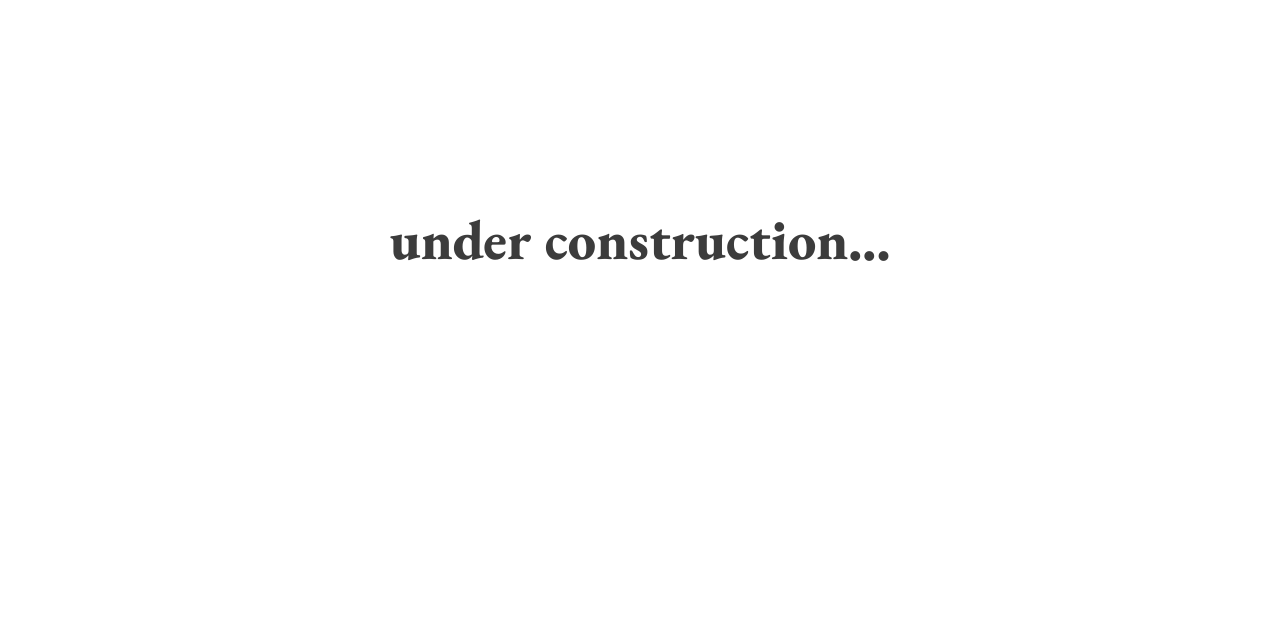
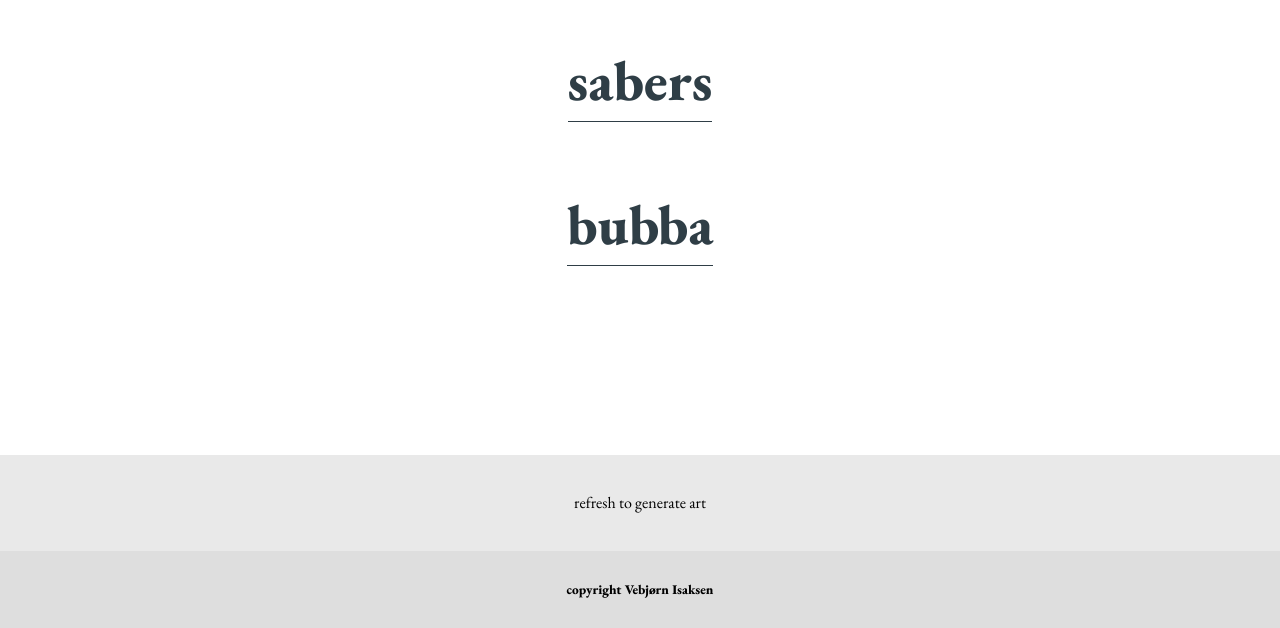
Before and after one commit to vebits/vebits-codes, a React (Create React App) app: page / in a window 1280 px wide. Shown: the part 172-800 px from the top of the page. Built offline with nearby package versions, Linux system fonts and the light colour scheme; what chromotome would draw is missing.

Commit message:
legger til bubba

```diff
--- a/src/App.js
+++ b/src/App.js
@@ -10,8 +10,10 @@ import { createGlobalStyle } from "styled-components";
 
 import Home from "Home";
 import NotFound from "NotFound";
+import Footer from "Footer";
 
 import Sabers from "sabers/Sabers";
+import Bubba from "bubba/Bubba";
 
 const GlobalStyle = createGlobalStyle`
   * {
@@ -60,9 +62,11 @@ function App() {
         <Switch>
           <Route exact path="/" component={Home} />
           <Route exact path="/sabers" component={Sabers} />
+          <Route exact path="/bubba" component={Bubba} />
           <Route path="/404" component={NotFound} />
           <Redirect to="/404" />
         </Switch>
+        <Footer />
       </BrowserRouter>
     </>
   );
--- /dev/null
+++ b/src/Footer.js
@@ -0,0 +1,58 @@
+import React from "react";
+import { Link } from "react-router-dom";
+import styled, { css } from "styled-components";
+
+import { Colors } from "utils/constants";
+
+const FooterContainerTop = styled.section`
+  display: flex;
+  flex-direction: column;
+  align-items: center;
+  width: 100%;
+  padding: 8px 12px;
+  background-color: ${Colors.grey.light};
+`;
+
+const FooterContainerBottom = styled.section`
+  display: flex;
+  flex-direction: column;
+  align-items: center;
+  width: 100%;
+  padding: 8px 12px;
+  background-color: ${Colors.grey.light2};
+`;
+
+const TopFooter = styled.div`
+  display: flex;
+  justify-content: center;
+  align-items: center;
+  max-width: 1280px;
+  width: 100%;
+  min-height: 80px;
+`;
+
+const BottomFooter = styled.div`
+  display: flex;
+  align-items: center;
+  justify-content: center;
+  max-width: 1280px;
+  min-height: 40px;
+  width: 100%;
+`;
+
+function Footer() {
+  return (
+    <footer>
+      <FooterContainerTop>
+        <TopFooter>refresh to generate art</TopFooter>
+      </FooterContainerTop>
+      <FooterContainerBottom>
+        <BottomFooter>
+          <h5>copyright Vebjørn Isaksen</h5>
+        </BottomFooter>
+      </FooterContainerBottom>
+    </footer>
+  );
+}
+
+export default Footer;
--- a/src/Home.js
+++ b/src/Home.js
@@ -1,5 +1,8 @@
 import React from "react";
-import styled from "styled-components";
+import { Link } from "react-router-dom";
+import styled, { css } from "styled-components";
+
+import { Colors } from "utils/constants";
 
 const Page = styled.main`
   flex: 1;
@@ -16,10 +19,32 @@ const Title = styled.h2`
   margin-bottom: 24px;
 `;
 
+const StyledLink = css`
+  text-decoration: none;
+  color: ${Colors.palette.five};
+  border-bottom: solid 1px ${Colors.palette.five};
+  align-self: flex-start;
+  padding-bottom: 4px;
+  font-weight: 800;
+
+  :hover {
+    opacity: 0.7;
+  }
+`;
+
+const StyledRRLink = styled(Link)`
+  ${StyledLink}
+`;
+
 const Home = () => {
   return (
     <Page>
-      <Title noMargin>under construction...</Title>
+      <Title>
+        <StyledRRLink to="/sabers">sabers</StyledRRLink>
+      </Title>
+      <Title>
+        <StyledRRLink to="/bubba">bubba</StyledRRLink>
+      </Title>
     </Page>
   );
 };
--- /dev/null
+++ b/src/bubba/Bubba.js
@@ -0,0 +1,257 @@
+import React from "react";
+import styled from "styled-components";
+import Sketch from "react-p5";
+import * as tome from "chromotome";
+import Random from "utils/random";
+import { random_hash } from "utils/random";
+
+const Page = styled.main`
+  flex: 1;
+  display: flex;
+  flex-direction: column;
+  justify-content: center;
+  align-items: center;
+  padding: 64px 12px;
+  background-color: ${(props) => (props.inverted ? "black" : "white")};
+`;
+
+const Title = styled.h2`
+  font-size: 3.5rem;
+  color: ${(props) => (props.inverted ? "white" : "#3c3c3c")};
+  margin: 0;
+  margin-bottom: 24px;
+`;
+
+const tokenData = { hash: random_hash() };
+const seed = parseInt(tokenData.hash.slice(0, 16), 16);
+//const r = new Random(41126607537855070);
+const r = new Random(seed);
+const width = 1024;
+const height = 1024;
+const allPalettes = tome.getAll();
+const palette = allPalettes[r.random_int(0, allPalettes.length - 1)];
+const inverted = r.random_choice([0, 1]);
+
+const mastersColors = ["#1d5b2d", "#eeec1a", "#cd1b33"];
+
+function Bubba() {
+  const circles = [];
+  const dim = r.random_int(3, 4);
+  const cols = dim;
+  const rows = dim;
+
+  const setup = (p, canvasParentRef) => {
+    p.createCanvas(width, height, p.SVG).parent(canvasParentRef);
+    p.colorMode(p.HSB);
+    p.noLoop();
+    p.background(
+      p.color(palette.background ? palette.background : palette.colors[0])
+    );
+    //p.background(inverted === 1 ? 0 : 255);
+
+    for (let i = 1; i < cols + 1; i++) {
+      for (let j = 1; j < rows + 1; j++) {
+        circles.push(
+          new Pie(p, (i * width) / (cols + 1), (j * height) / (rows + 1))
+        );
+      }
+    }
+  };
+
+  const draw = (p) => {
+    for (let i = 0; i < cols * rows; i++) {
+      circles[i].render();
+    }
+
+    displayBorder(p, 12);
+  };
+
+  class Pie {
+    constructor(p, x, y) {
+      this.p = p;
+      this.x = x;
+      this.y = y;
+    }
+
+    render() {
+      const isPerfectCircle = r.random_between(0, 1) > 0.9 ? true : false;
+      let traits;
+
+      if (r.random_between(0, 1) < 0.9) {
+        this.p.push();
+        traits = this.getPieceTraits();
+        this.p.noStroke();
+        this.p.fill(this.p.color(traits[0]));
+        this.renderArc(8, 0, traits, isPerfectCircle, 0, this.p.PI / 4);
+        this.p.pop();
+      }
+
+      if (r.random_between(0, 1) < 0.9) {
+        this.p.push();
+        traits = this.getPieceTraits();
+        this.p.noStroke();
+        this.p.fill(this.p.color(traits[0]));
+        this.renderArc(
+          4,
+          4,
+          traits,
+          isPerfectCircle,
+          this.p.PI / 4,
+          this.p.PI / 2
+        );
+        this.p.pop();
+      }
+
+      if (r.random_between(0, 1) < 0.9) {
+        this.p.push();
+        traits = this.getPieceTraits();
+        this.p.noStroke();
+        this.p.fill(this.p.color(traits[0]));
+        this.renderArc(
+          -2,
+          3,
+          traits,
+          isPerfectCircle,
+          this.p.PI / 2,
+          (3 * this.p.PI) / 4
+        );
+        this.p.pop();
+      }
+
+      if (r.random_between(0, 1) < 0.9) {
+        this.p.push();
+        traits = this.getPieceTraits();
+        this.p.noStroke();
+        this.p.fill(this.p.color(traits[0]));
+        this.renderArc(
+          -6,
+          0,
+          traits,
+          isPerfectCircle,
+          (3 * this.p.PI) / 4,
+          this.p.PI
+        );
+        this.p.pop();
+      }
+
+      if (r.random_between(0, 1) < 0.9) {
+        this.p.push();
+        traits = this.getPieceTraits();
+        this.p.noStroke();
+        this.p.fill(this.p.color(traits[0]));
+        this.renderArc(
+          -6,
+          -6,
+          traits,
+          isPerfectCircle,
+          this.p.PI,
+          (5 * this.p.PI) / 4
+        );
+        this.p.pop();
+      }
+
+      if (r.random_between(0, 1) < 0.9) {
+        this.p.push();
+        traits = this.getPieceTraits();
+        this.p.noStroke();
+        this.p.fill(this.p.color(traits[0]));
+        this.renderArc(
+          -2,
+          -10,
+          traits,
+          isPerfectCircle,
+          (5 * this.p.PI) / 4,
+          (3 * this.p.PI) / 2
+        );
+        this.p.pop();
+      }
+
+      if (r.random_between(0, 1) < 0.9) {
+        this.p.push();
+        traits = this.getPieceTraits();
+        this.p.noStroke();
+        this.p.fill(this.p.color(traits[0]));
+        this.renderArc(
+          4,
+          -10,
+          traits,
+          isPerfectCircle,
+          (3 * this.p.PI) / 2,
+          (7 * this.p.PI) / 4
+        );
+        this.p.pop();
+      }
+
+      if (r.random_between(0, 1) < 0.9) {
+        this.p.push();
+        traits = this.getPieceTraits();
+        this.p.noStroke();
+        this.p.fill(this.p.color(traits[0]));
+        this.renderArc(
+          8,
+          -6,
+          traits,
+          isPerfectCircle,
+          (7 * this.p.PI) / 4,
+          2 * this.p.PI
+        );
+        this.p.pop();
+      }
+    }
+
+    renderArc(xoff, yoff, traits, isPerfectCircle, start, end) {
+      this.p.arc(
+        this.x + xoff,
+        this.y + yoff,
+        isPerfectCircle ? 128 : traits[1],
+        isPerfectCircle ? 128 : traits[2],
+        start,
+        end,
+        this.p.PIE
+      );
+    }
+
+    getPieceTraits() {
+      /*   let color;
+      const rng = r.random_between(0, 1);
+      if (rng > 0 && rng < 0.75) {
+        color = mastersColors[0];
+      } else if (rng > 0.75 && rng < 0.9) {
+        color = mastersColors[1];
+      } else {
+        color = mastersColors[2];
+      } */
+      const color = palette.colors[r.random_int(0, palette.size - 1)];
+      const width = r.random_int(128, 156);
+      const height = r.random_int(128, 156);
+      return [color, width, height];
+    }
+  }
+
+  return (
+    <Page inverted={inverted}>
+      <Title inverted={inverted}>bubba</Title>
+      <Sketch setup={setup} draw={draw} />
+    </Page>
+  );
+}
+
+function displayBorder(p, e) {
+  p.fill(inverted === 1 ? 255 : 0);
+  p.stroke(inverted === 1 ? 255 : 0);
+  p.strokeJoin(p.MITER);
+  p.beginShape();
+  p.vertex(0, 0);
+  p.vertex(width, 0);
+  p.vertex(width, height);
+  p.vertex(0, height);
+  p.beginContour();
+  p.vertex(e, e);
+  p.vertex(e, height - e);
+  p.vertex(width - e, height - e);
+  p.vertex(width - e, e);
+  p.endContour();
+  p.endShape(p.CLOSE);
+}
+
+export default Bubba;
--- a/src/sabers/Sabers.js
+++ b/src/sabers/Sabers.js
@@ -11,7 +11,7 @@ const Page = styled.main`
   flex-direction: column;
   justify-content: center;
   align-items: center;
-  padding: 12px 64px;
+  padding: 64px 12px;
   background-color: ${(props) => (props.inverted ? "black" : "white")};
 `;
 
--- /dev/null
+++ b/src/utils/constants.js
@@ -0,0 +1,17 @@
+export const Colors = {
+  white: "#fff",
+  red: "#d2231e",
+  grey: {
+    light: "#e9e9e9",
+    light2: "#dedede",
+    normal: "#9b9b9b",
+    dark: "#2d2d2d",
+  },
+  palette: {
+    one: "#cad2c5",
+    two: "#84a98c",
+    three: "#52796f",
+    four: "#354f52",
+    five: "#2f3e46",
+  },
+};
```
